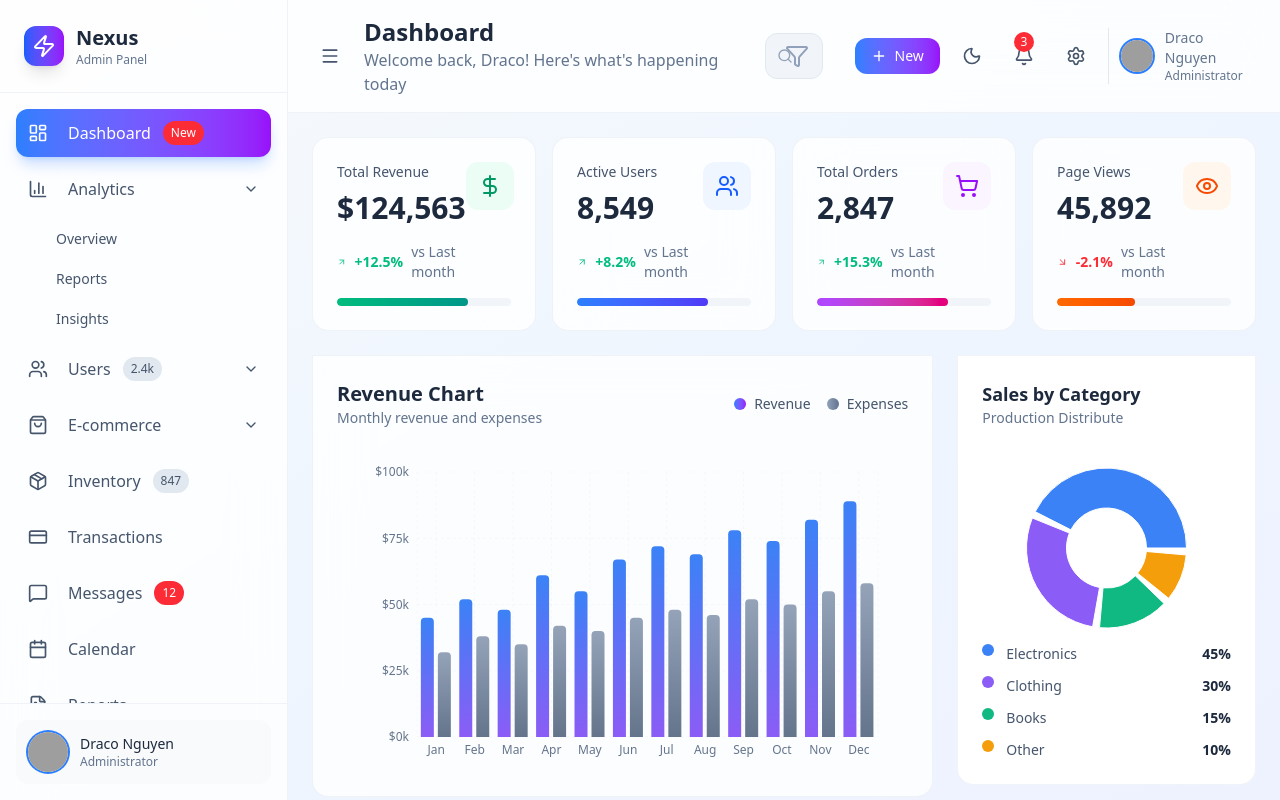
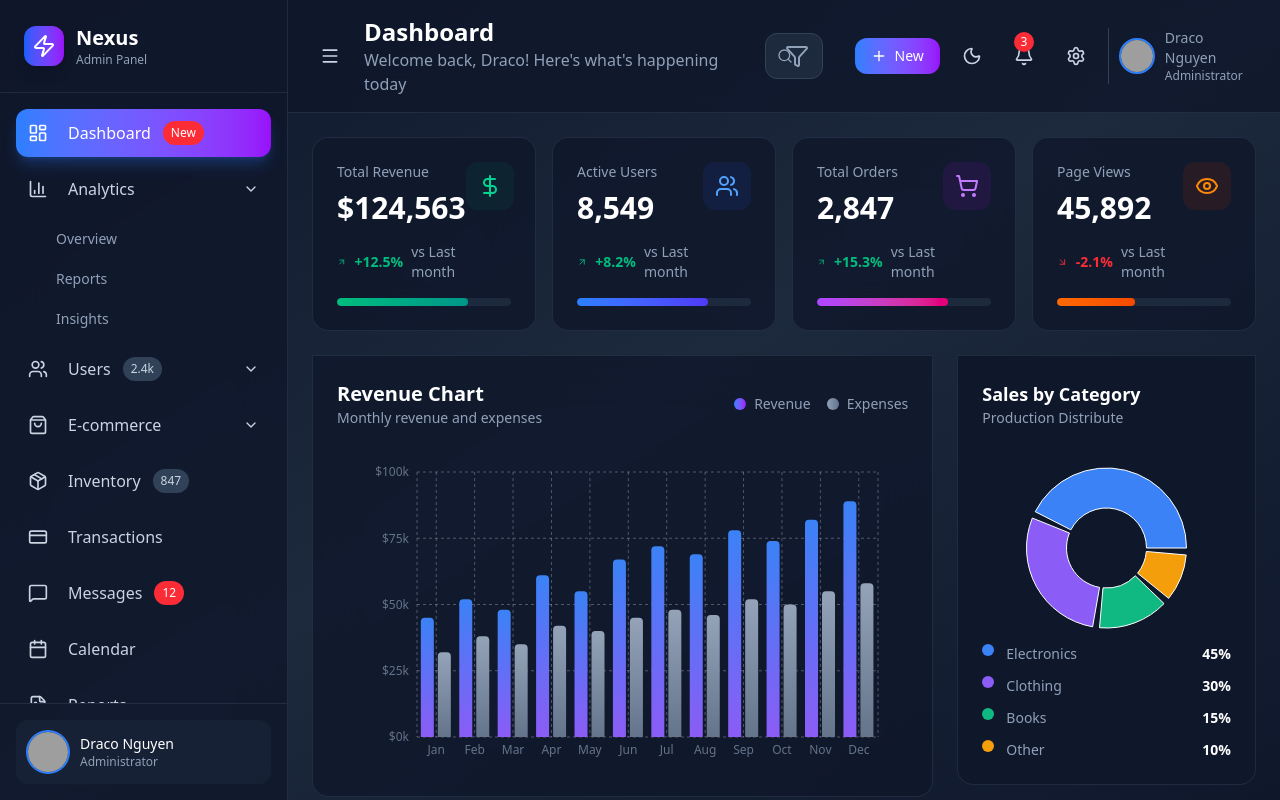
Before and after one commit to draconguyen998/Admin-Dashboard, a React (Vite) app: page / in a window 1280 px wide. Both pictures are taken after a click on the button 971 px from the left and 56 px from the top of the page. Built offline with nearby package versions, Linux system fonts and the light colour scheme; grey boxes are pictures that could not be loaded.

Commit message:
update light & dark

```diff
--- a/src/App.css
+++ b/src/App.css
@@ -1 +1,4 @@
 @import "tailwindcss";
+
+/* Bật dark mode bằng class */
+@custom-variant dark (&:where(.dark, .dark *));
--- a/src/App.jsx
+++ b/src/App.jsx
@@ -2,10 +2,12 @@ import Dashboard from "./components/Dashboard/Dashboard";
 import Header from "./components/Layout/Header";
 import Sidebar from "./components/Layout/Sidebar";
 import { useState } from "react";
+import { useTheme } from "./hooks/useTheme";
 
 function App() {
   const [sideBarCollapsed, setSideBarCollapsed] = useState(false);
   const [currentPage, setCurrentPage] = useState("dashboard");
+  const { theme, toggleTheme } = useTheme();
 
   return (
     <div className="min-h-screen bg-gradient-to-br from-slate-50 via-blue-50 to-indigo-50 dark:from-slate-900 dark:via-slate-800 dark:to-slate-900 transition-all duration-500">
@@ -20,6 +22,8 @@ function App() {
           <Header
             sidebarCollapsed={sideBarCollapsed}
             onToggleSidebar={() => setSideBarCollapsed(!sideBarCollapsed)}
+            theme={theme}
+            onToggleTheme={toggleTheme}
           />
           <main className="flex-1 overflow-y-auto bg-transparent">
             <div className="p-6 space-y-6">
--- a/src/components/Dashboard/TableSection.jsx
+++ b/src/components/Dashboard/TableSection.jsx
@@ -104,7 +104,7 @@ function TableSection() {
           <table className="w-full">
             <thead>
               <tr>
-                <th className="text-left p-4 text-sm font-semibold text-slate-600 dark:text-red-500">
+                <th className="text-left p-4 text-sm font-semibold text-slate-600 dark:text-white">
                   Order ID
                 </th>
                 <th className="text-left p-4 text-sm font-semibold text-slate-600 dark:text-white">
@@ -166,7 +166,7 @@ function TableSection() {
         </div>
       </div>
       {/* Top Products */}
-      <div className="bg-white/-80 dark:bg-slate-900/80 backdrop-blur-xl rounded-2xl border border-slate-200/50 dark:border-slate-700/50 overflow-hidden">
+      <div className="bg-white dark:bg-slate-900/80 backdrop-blur-xl rounded-2xl border border-slate-200/50 dark:border-slate-700/50 overflow-hidden">
         <div className="p-6 border-b border-slate-200/50 dark:border-slate-700/50">
           <div className="flex items-center justify-between">
             <div className="text-lg font-bold text-slate-800 dark:text-white">
--- a/src/components/Layout/Header.jsx
+++ b/src/components/Layout/Header.jsx
@@ -10,8 +10,10 @@ import {
   Sun,
 } from "lucide-react";
 import React from "react";
+import { useTheme } from "../../hooks/useTheme";
 
 function Header({ sidebarCollapsed, onToggleSidebar }) {
+  const { theme, toggleTheme } = useTheme();
   return (
     <div className="bg-white/80 dark:bg-slate-900/80 backdrop-blur-xl border-b border-slate-200/50 dark:border-slate-700/50 px-6 py-4">
       <div className="flex items-center justify-between">
@@ -52,8 +54,18 @@ function Header({ sidebarCollapsed, onToggleSidebar }) {
             <span className="text-sm font-medium">New</span>
           </button>
           {/* Toggle */}
-          <button className="p-2.5 rounded-xl text-slate-600 dark:text-slate-300 hover:bg-slate-100 dark:hover:bg-slate-800 transition-colors">
-            <Moon className="w-5 h-5" />
+          {/* <button className="p-2.5 rounded-xl text-slate-600 dark:text-slate-300 hover:bg-slate-100 dark:hover:bg-slate-800 transition-colors">
+            <Sun className="w-5 h-5" />
+          </button> */}
+          <button
+            onClick={toggleTheme}
+            aria-label="Toggle theme"
+            className="p-2.5 rounded-xl text-slate-600 dark:text-slate-300 hover:bg-slate-100 dark:hover:bg-slate-800 transition-colors">
+            {theme === "dark" ? (
+              <Moon className="w-5 h-5" />
+            ) : (
+              <Sun className="w-5 h-5" />
+            )}
           </button>
           {/* Notification */}
           <button className="relative p-2.5 rounded-xl text-slate-600 dark:text-slate-300 hover:bg-slate-100 dark:hover:bg-slate-800 transition-colors">
--- /dev/null
+++ b/src/hooks/useTheme.js
@@ -0,0 +1,33 @@
+import { useEffect, useState } from "react";
+
+const THEME_KEY = "theme"; // "light" | "dark"
+
+export function useTheme() {
+  const [theme, setTheme] = useState("light");
+
+  // init: localStorage -> system -> default
+  useEffect(() => {
+    const saved = localStorage.getItem(THEME_KEY);
+    if (saved === "light" || saved === "dark") {
+      setTheme(saved);
+      return;
+    }
+    const prefersDark = window.matchMedia?.(
+      "(prefers-color-scheme: dark)"
+    ).matches;
+    setTheme(prefersDark ? "dark" : "light");
+  }, []);
+
+  // apply: add/remove class .dark on <html>
+  useEffect(() => {
+    const root = document.documentElement; // <html>
+    if (theme === "dark") root.classList.add("dark");
+    else root.classList.remove("dark");
+
+    localStorage.setItem(THEME_KEY, theme);
+  }, [theme]);
+
+  const toggleTheme = () => setTheme((t) => (t === "dark" ? "light" : "dark"));
+
+  return { theme, setTheme, toggleTheme };
+}
```
Also changed, not shown: firebase.json (added), 1 other file (tests, documents, lock files or other folders).
